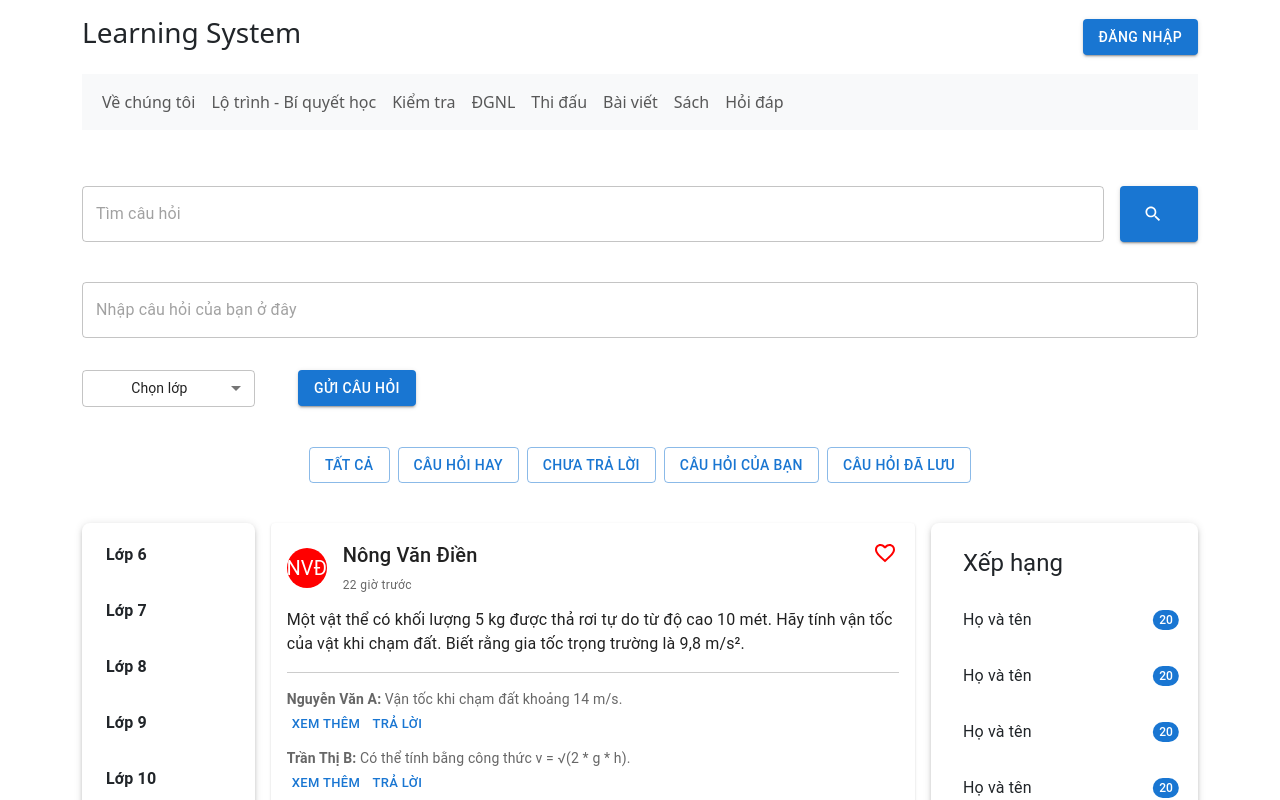
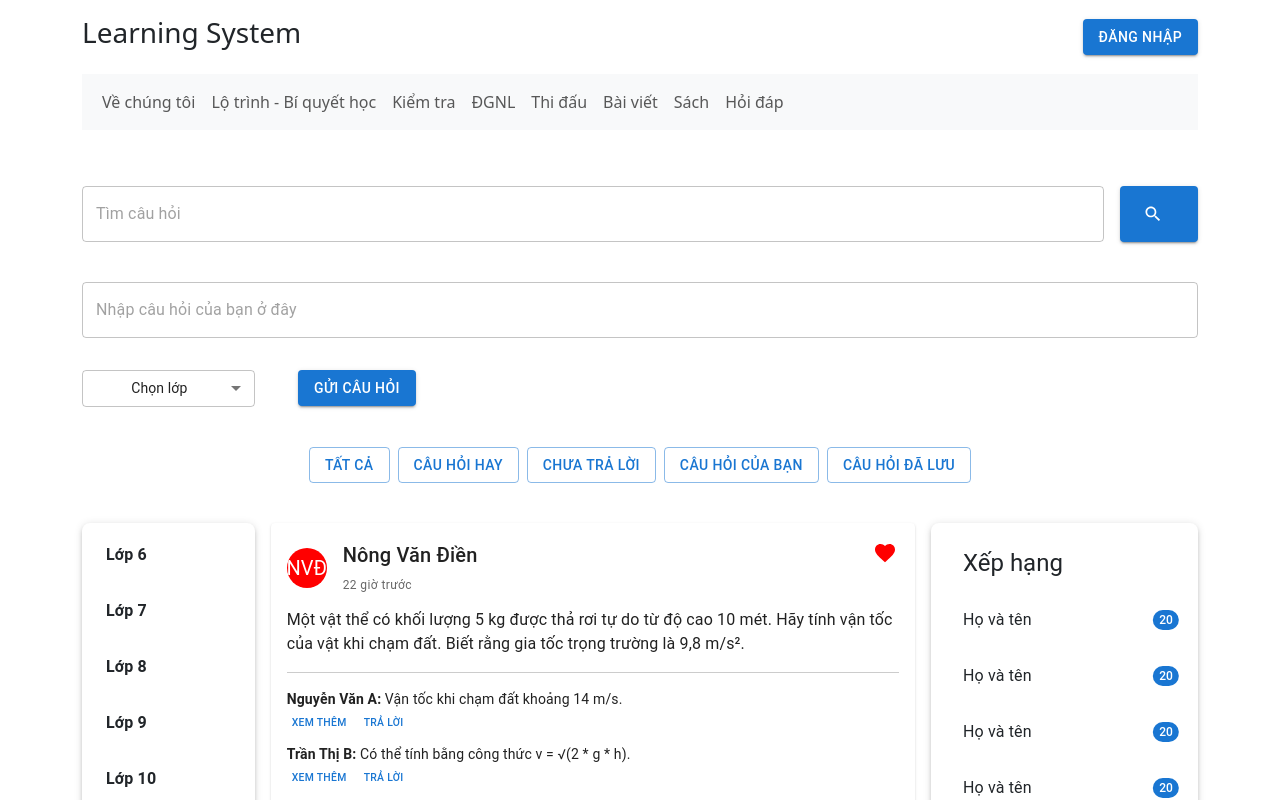
Before and after one commit to HaiPoxy/LearningPhysic_FE, a React (Vite) app: page /forum in a window 1280 px wide. Shown: the top 800 px of the page. Built offline with nearby package versions, Linux system fonts and the light colour scheme; sample sign-in values are in the browser's storage.

Commit message:
Update Add/ Remove to Favorite List

```diff
--- a/src/layouts/UserLayout/HeaderComponent/index.jsx
+++ b/src/layouts/UserLayout/HeaderComponent/index.jsx
@@ -44,7 +44,7 @@ function HeaderComponent(props) {
                                     <a className="nav-link" href="#">Sách</a>
                                 </li>
                                 <li className="nav-item">
-                                    <a className="nav-link" href="#">Hỏi đáp</a>
+                                    <a className="nav-link" href="/forum">Hỏi đáp</a>
                                 </li>
                             </ul>
                         </div>
--- a/src/pages/User/ForumComponent/ForumListComponent.jsx
+++ b/src/pages/User/ForumComponent/ForumListComponent.jsx
@@ -11,16 +11,16 @@ import {
     TextField,
     Typography,
 } from '@mui/material';
-import {FavoriteBorder} from '@mui/icons-material';
+import {Favorite, FavoriteBorder} from '@mui/icons-material';
+
 
 function ForumListComponent() {
     const [showReplyInput, setShowReplyInput] = useState({});
-    const [replies, setReplies] = useState({});
     const [showAllComments, setShowAllComments] = useState({});
     const [currentPage, setCurrentPage] = useState(1);
     const commentsPerPage = 2;
 
-    const data = [
+    const [data, setData] = useState([
         {
             id: 1,
             name: "Nông Văn Điền",
@@ -40,8 +40,8 @@ function ForumListComponent() {
                 {name: "Lê Văn C", comment: "Câu hỏi này rất hay!"},
             ],
         },
-    ];
-
+    ]);
+    const [favoritePost, setFavoritePost] = useState([1, 2]);
     const handlePageChange = (event, value) => {
         setCurrentPage(value);
     };
@@ -55,23 +55,42 @@ function ForumListComponent() {
 
     const handleReplySubmit = (commentIndex, value) => {
         if (!value.trim()) return;
-        setReplies((prevReplies) => ({
-            ...prevReplies,
-            [commentIndex]: [...(prevReplies[commentIndex] || []), value],
-        }));
+
+        // Create a new data array with the updated comments
+        const newData = [...data];
+        newData[0].comments[commentIndex].commentchilds.push({
+            name: "You", // Replace with the actual user name
+            comment: value,
+        });
+
+        // Update the state with the modified data
+        setData(newData);
+
+        // Hide the reply input field
         setShowReplyInput((prevShowReplyInput) => ({
             ...prevShowReplyInput,
             [commentIndex]: false,
         }));
+        handleShowAllComments(commentIndex);
     };
 
     const handleShowAllComments = (commentIndex) => {
         setShowAllComments((prevShowAllComments) => ({
             ...prevShowAllComments,
-            [commentIndex]: true,
+            [commentIndex]: !prevShowAllComments[commentIndex],
         }));
     };
+    const handleAddFavorite = (postId) => {
+        console.log('handleAddFavorite' + postId)
+        setFavoritePost((prevFavorites) => [...prevFavorites, postId]);
+    };
 
+    const handleRemoveFavorite = (postId) => {
+        console.log('handleRemoveFavorite' + postId)
+        setFavoritePost((prevFavorites) =>
+            prevFavorites.filter((id) => id !== postId)
+        );
+    };
     return (
         <>
             {data.map((item, index) => (
@@ -104,8 +123,13 @@ function ForumListComponent() {
                                     color: 'red',
                                 }}
                             >
-                                <FavoriteBorder fontSize="normal"/>
+                                {favoritePost.includes(item.id) ? (
+                                    <Favorite fontSize="normal" onClick={() => handleRemoveFavorite(item.id)}/>
+                                ) : (
+                                    <FavoriteBorder fontSize="normal" onClick={() => handleAddFavorite(item.id)}/>
+                                )}
                             </IconButton>
+
                         </Box>
                         <Typography sx={{mt: 1.5}}>{item.content}</Typography>
                         <Divider
@@ -118,10 +142,12 @@ function ForumListComponent() {
                         <Box sx={{mb: 3}}>
                             {item.comments.map((user, i) => (
                                 <Box key={i} sx={{mb: 1}}>
-                                    <Typography variant="body2" color="text.secondary">
+                                    <Typography variant="body2">
                                         <strong>{user.name}:</strong> {user.comment}
                                     </Typography>
                                     {showAllComments[i] ? (
+                                        <>
+                                            {
                                                 user.commentchilds?.map((child, j) => (
                                                     <Typography
                                                         key={j}
@@ -130,13 +156,25 @@ function ForumListComponent() {
                                                     >
                                                         <strong>{child.name}:</strong> {child.comment}
                                                     </Typography>
-                                        ))
+                                                ))}
+                                            <Button
+                                                size="small"
+                                                onClick={() => handleShowAllComments(i)}
+                                                sx={{fontSize: '0.65rem'}}
+                                            >
+                                                Ẩn
+                                            </Button>
+
+                                        </>
                                     ) : (
-                                        <Button size="small" onClick={() => handleShowAllComments(i)}>
+                                        <Button size="small" onClick={() => handleShowAllComments(i)}
+                                                sx={{fontSize: '0.65rem'}}>
                                             Xem thêm
                                         </Button>
                                     )}
-                                    <Button size="small" onClick={() => handleReplyClick(i)}>
+                                    <Button size="small"
+                                            onClick={() => handleReplyClick(i)}
+                                            sx={{fontSize: '0.65rem'}}>
                                         Trả lời
                                     </Button>
                                     {showReplyInput[i] && (
@@ -155,16 +193,6 @@ function ForumListComponent() {
                                             />
                                         </Box>
                                     )}
-                                    {replies[i] &&
-                                        replies[i].map((reply, idx) => (
-                                            <Typography
-                                                key={idx}
-                                                variant="body2"
-                                                sx={{mt: 1, ml: 4}}
-                                            >
-                                                {reply}
-                                            </Typography>
-                                        ))}
                                 </Box>
                             ))}
                         </Box>
```
Lines whose indentation alone changed are shown as unchanged.
